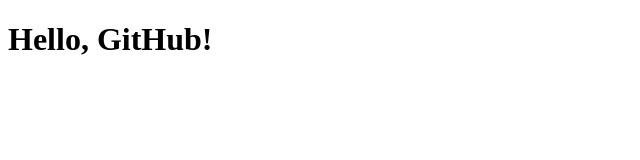
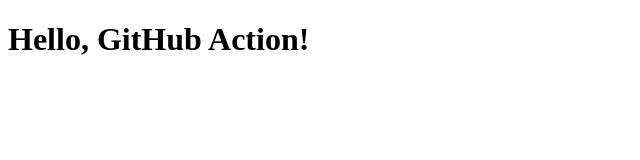
Before and after one commit to irwanpanai/gh-deployment-workflow, a plain HTML site: page index.html in a window 1280 px wide. Shown: the whole page, without its empty margins (0-640 px from the left). Drawn offline with Linux system fonts and the light colour scheme.

Commit message:
Update index.html

```diff
--- a/index.html
+++ b/index.html
@@ -4,6 +4,6 @@
     <title>Hello GitHub Actions!</title>
   </head>
   <body>
-    <h1>Hello, GitHub!</h1>
+    <h1>Hello, GitHub Action!</h1>
   </body>
 </html>
```
